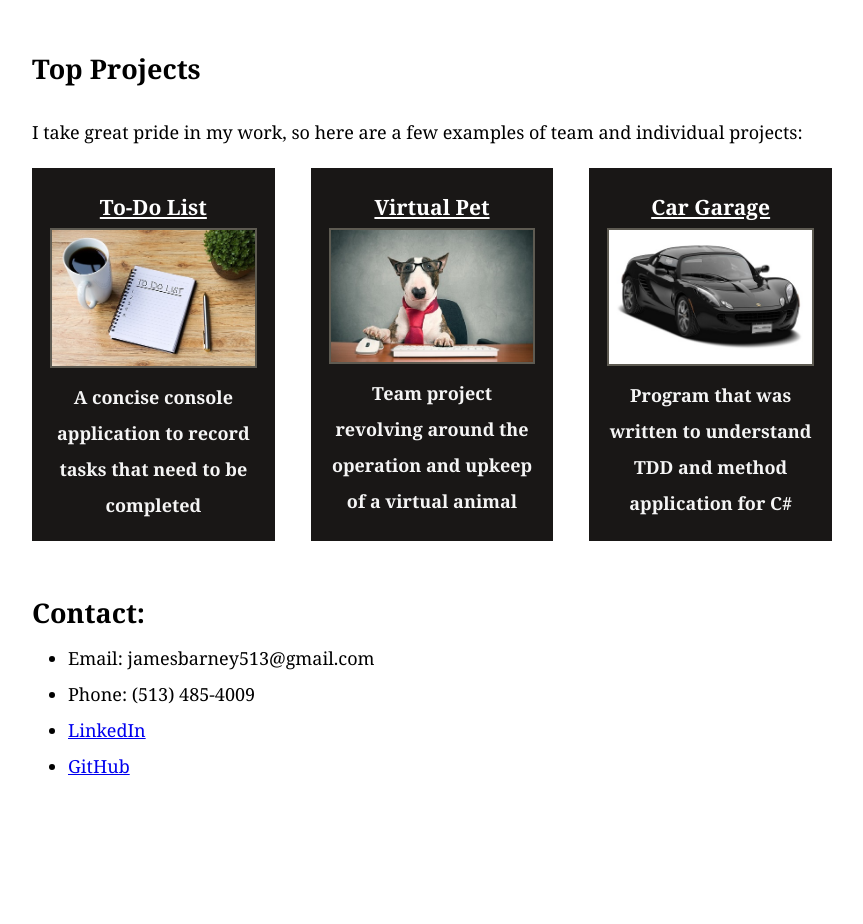
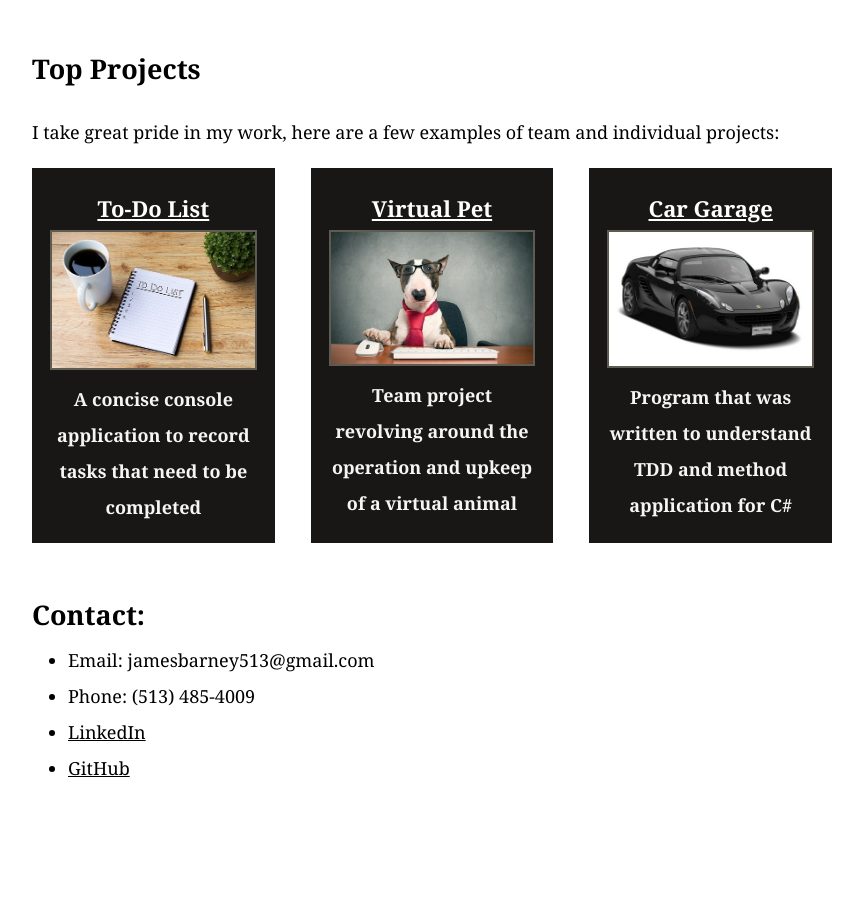
Before and after one commit to BremenMask/BremenMask.github.io, a plain HTML site: page index.html in a window 1280 px wide. Shown: the part 1331-2255 px from the top of the page, without its empty margins (208-1071 px from the left). Drawn offline with Linux system fonts and the light colour scheme.

Commit message:
changed color schemes, added hyperlink to photos, adjusted layout and style class

```diff
--- a/index.html
+++ b/index.html
@@ -29,21 +29,21 @@
         </section>
         <section id="topProjects">
             <h2>Top Projects</h2>
-            <p>I take great pride in my work, so here are a few examples of team and individual projects:</p>
+            <p>I take great pride in my work, here are a few examples of team and individual projects:</p>
             <div id="projects">
                 <article>
                     <h3><a href="https://github.com/BremenMask/ToDoList" style="color:white">To-Do List</a></h3>
-                    <img src="images/todolist.jpg" alt="list">
+                    <a href="https://github.com/BremenMask/ToDoList"> <img src="images/todolist.jpg" alt="list"> </a>
                     <p>A concise console application to record tasks that need to be completed</p>
                 </article>
                 <article>
                     <h3><a href="https://github.com/BremenMask/VirtualPet" style="color:white">Virtual Pet</a></h3>
-                    <img src="images/pet.jpg" alt="doggo">
+                    <a href="https://github.com/BremenMask/VirtualPet"> <img src="images/pet.jpg" alt="doggo"> </a>
                     <p>Team project revolving around the operation and upkeep of a virtual animal</p>
                 </article>
                 <article>
                     <h3><a href="https://github.com/BremenMask/CarGarage" style="color:white">Car Garage</a></h3>
-                    <img src="images/car.jpg" alt="car">
+                    <a href="https://github.com/BremenMask/CarGarage"> <img src="images/car.jpg" alt="car"> </a>
                     <p>Program that was written to understand TDD and method application for C#</p>
                 </article>
             </div>
@@ -53,8 +53,8 @@
             <ul>
                 <li>Email: jamesbarney513@gmail.com</li>
                 <li>Phone: (513) 485-4009</li>
-                <li> <a href="https://www.linkedin.com/in/james-barney-808977190/">LinkedIn</a> </li>
-                <li> <a href="https://github.com/BremenMask">GitHub</a> </li>
+                <li> <a href="https://www.linkedin.com/in/james-barney-808977190/" style="color:black">LinkedIn</a> </li>
+                <li> <a href="https://github.com/BremenMask" style="color:black">GitHub</a> </li>
             </ul>
         </section>
     </main>
--- a/style.css
+++ b/style.css
@@ -8,11 +8,6 @@ h1, h2, h3 {
     color: black;
 }
 
-h3 {
-    color: whitesmoke;
-    font-weight: 800;
-    text-decoration: bolder;
-}
 
 header h1 {
     font-size: 4.28em;
@@ -30,6 +25,13 @@ header span {
 header img {
     width: 40%;
     border: 2px solid #5E5B52;
+}
+
+h3 {
+    font-size: 22px;
+    color: whitesmoke;
+    font-weight: 800;
+    text-decoration: bolder;
 }
 
 
```
